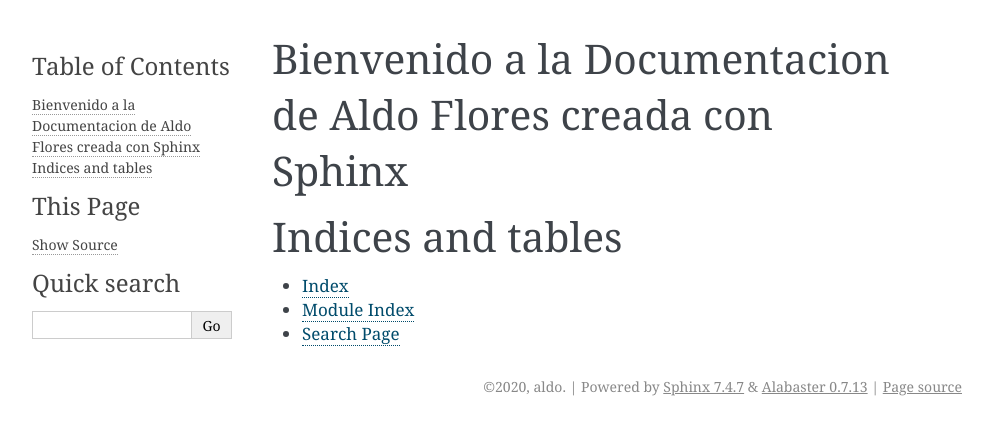
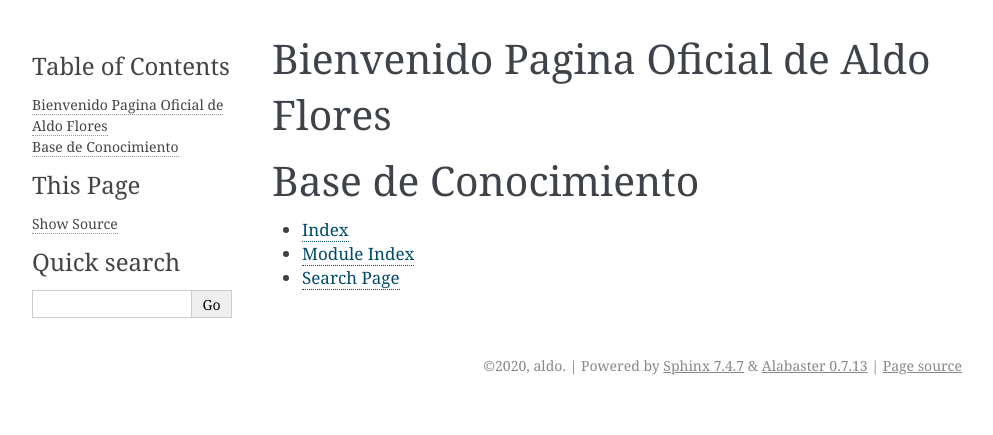
Before and after one commit to faparicioaldo/Documentacion, a Sphinx documentation site: the page built from docs/source/index.rst, in a window 1280 px wide. Shown: the top 435 px of the page, without its empty margins (148-1141 px from the left). Built offline with Sphinx 7.4.7, drawn with Linux system fonts in a browser that asks for light colours.

Commit message:
Prueba reaload readthedocs

```diff
--- a/docs/source/index.rst
+++ b/docs/source/index.rst
@@ -3,15 +3,11 @@
    You can adapt this file completely to your liking, but it should at least
    contain the root `toctree` directive.
 
-Bienvenido a la Documentacion de Aldo Flores creada con Sphinx
+Bienvenido Pagina Oficial de Aldo Flores
 ======================================
 
-.. toctree::
-   :maxdepth: 2
 
-
-
-Indices and tables
+Base de Conocimiento
 ==================
 
 * :ref:`genindex`
```
